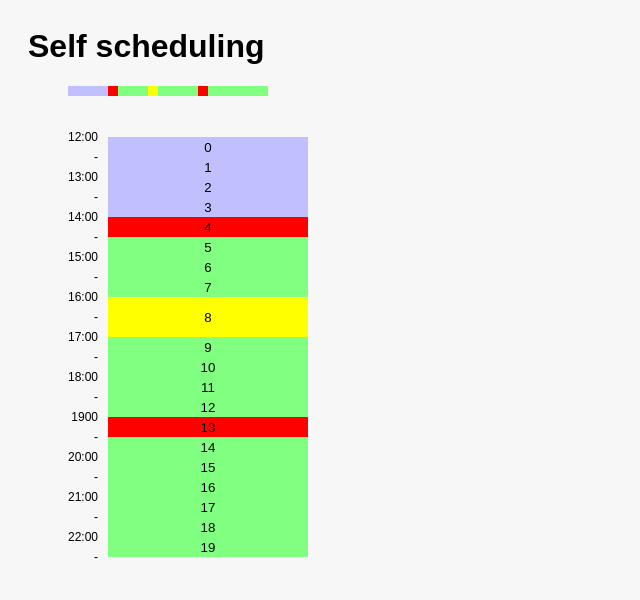
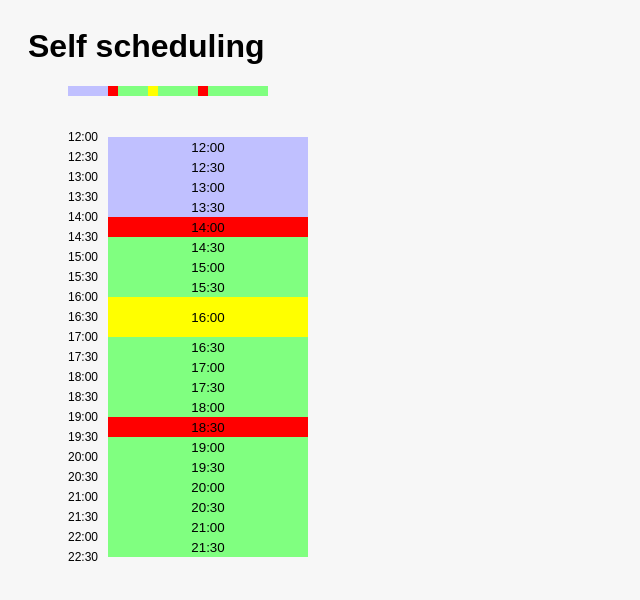
Before and after one commit to nixuwixu/angular-dnd-niw, an Angular app: page / in a window 1280 px wide. Shown: the top 600 px of the page, without its empty margins (0-640 px from the left). Built offline with nearby package versions, Linux system fonts and the light colour scheme.

Commit message:
show correct time on activity

```diff
--- a/src/app/app.component.html
+++ b/src/app/app.component.html
@@ -33,7 +33,7 @@
 				(cdkDragMoved)="dragMoved($event);" [ngStyle]="{
         'height.px': activity.height,
         'background-color': 'rgba('+ activity.color + ')'}">
-				<span>{{activitys.indexOf(activity)}}</span>
+				<span>{{getActivityTime(activitys.indexOf(activity))}}</span>
       </div>
 
 		</div>
--- a/src/app/app.component.ts
+++ b/src/app/app.component.ts
@@ -32,27 +32,27 @@ private timelineRangeMinutes = 30;
 
   public timeline: Array<any> = [
     { title: '12:00' },
-    { title: '-' },
+    { title: '12:30' },
     { title: '13:00' },
-    { title: '-' },
+    { title: '13:30' },
     { title: '14:00' },
-    { title: '-' },
+    { title: '14:30' },
     { title: '15:00' },
-    { title: '-' },
+    { title: '15:30' },
     { title: '16:00' },
-    { title: '-' },
+    { title: '16:30' },
     { title: '17:00' },
-    { title: '-' },
+    { title: '17:30' },
     { title: '18:00' },
-    { title: '-' },
-    { title: '1900' },
-    { title: '-' },
+    { title: '18:30' },
+    { title: '19:00' },
+    { title: '19:30' },
     { title: '20:00' },
-    { title: '-' },
+    { title: '20:30' },
     { title: '21:00' },
-    { title: '-' },
+    { title: '21:30' },
     { title: '22:00' },
-    { title: '-' }
+    { title: '22:30' }
   ];
 
 /* Activitys array rules
@@ -125,6 +125,9 @@ private activtyHeightPx = 20;
 
     phElement.style.display = "none";
     phElement.parentElement.removeChild(phElement);
+
+    console.log('timelineStart ' + this.timelineStart);
+    console.log('timelineEnd ' + this.timelineEnd);
   }
 
   dragMoved(e: CdkDragMove) {
@@ -163,7 +166,7 @@ private activtyHeightPx = 20;
   }
 
   getActivityTime(index){
-
+    return this.timeline[index].title;
   }
 
   dropListEnterPredicate = (drag: CdkDrag, drop: CdkDropList) => {
```
